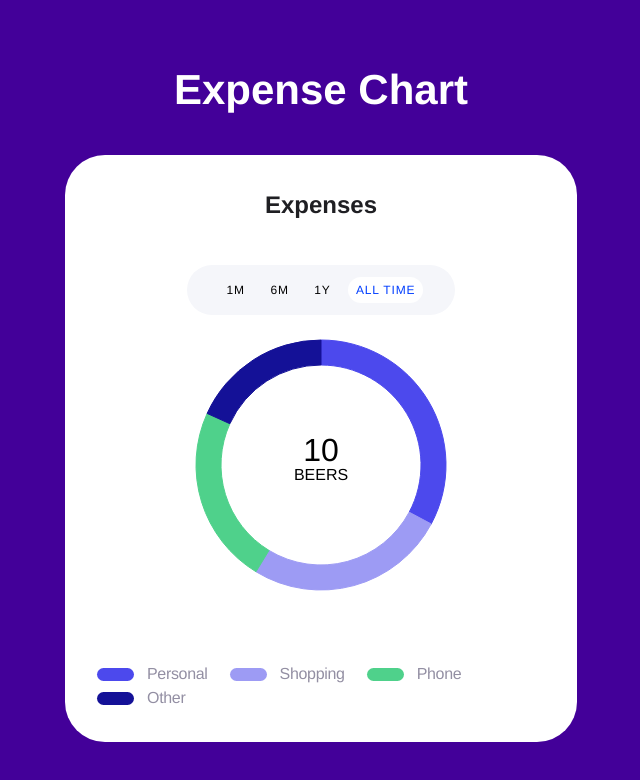
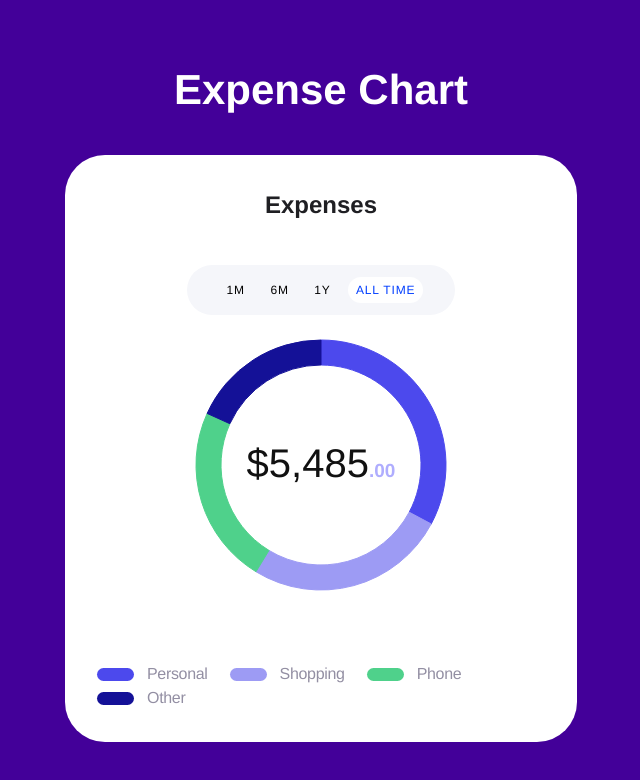
Before and after one commit to minhazurrony/expense-chart, a React (Vite) app: page / in a window 1280 px wide. Shown: the top 780 px of the page, without its empty margins (319-959 px from the left). Built offline with nearby package versions, Linux system fonts and the light colour scheme.

Commit message:
feat: added total expenses - added number format utils - fix styles for showing total expensed into center

```diff
--- a/src/components/DonutChart.jsx
+++ b/src/components/DonutChart.jsx
@@ -1,4 +1,5 @@
 import { useState, useEffect, useMemo } from "react";
+import { formatNumber } from "../utils/numberFormat";
 
 const PROGRESS_UNIT = 0.01;
 const PROGRESS_TIMEOUT = 5;
@@ -39,6 +40,10 @@ export const DonutChart = ({
     }
   }, [visiblePart]);
 
+  const totalExpense = items.reduce((accumulator, currentObject) => {
+    return accumulator + currentObject.value;
+  }, 0);
+
   const segments = useMemo(() => {
     const sum = items.reduce((sum, item) => sum + item.value, 0);
     let start = 0;
@@ -62,30 +67,19 @@ export const DonutChart = ({
           />
         ))}
       </g>
-      <g style={{ fill: "#000", transform: "translateY(0.25em)" }}>
+      <g className="fill-black translate-y-[0.25em]">
         <text
           x="50%"
           y="50%"
-          style={{
-            fontSize: "2rem",
-            lineHeight: 1,
-            textAnchor: "middle",
-            transform: "translateY(-0.25em)",
-          }}
+          className="text-[2rem] translate-y-[0.25em] leading-[1] text-center"
+          textAnchor="middle"
         >
-          10
-        </text>
-        <text
-          x="50%"
-          y="50%"
-          style={{
-            fontSize: "1rem",
-            textTransform: "uppercase",
-            textAnchor: "middle",
-            transform: "translateY(0.7em)",
-          }}
-        >
-          Beers
+          <tspan className="text-[40px] fill-black">
+            {formatNumber(totalExpense)}
+          </tspan>
+          <tspan className="text-[19px] fill-light_purple_2 font-bold">
+            .00
+          </tspan>
         </text>
       </g>
     </svg>
--- /dev/null
+++ b/src/utils/numberFormat.js
@@ -0,0 +1,12 @@
+export const formatNumber = (number, locale = "en-US", options = {}) => {
+  const defaultOptions = {
+    style: "currency",
+    currency: "USD",
+    currencyDisplay: "narrowSymbol",
+    minimumFractionDigits: 0,
+    maximumFractionDigits: 2,
+    ...options,
+  };
+
+  return new Intl.NumberFormat(`${locale}`, defaultOptions).format(number || 0);
+};
```
